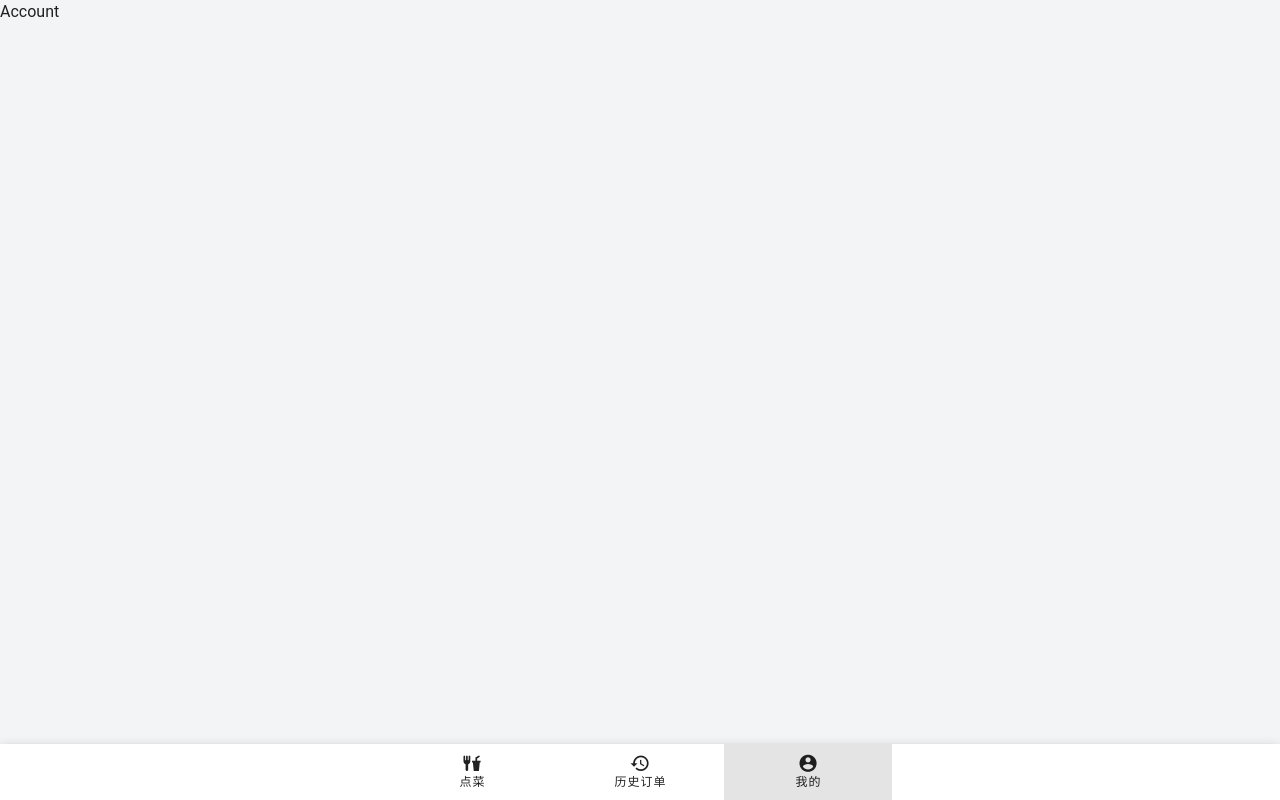
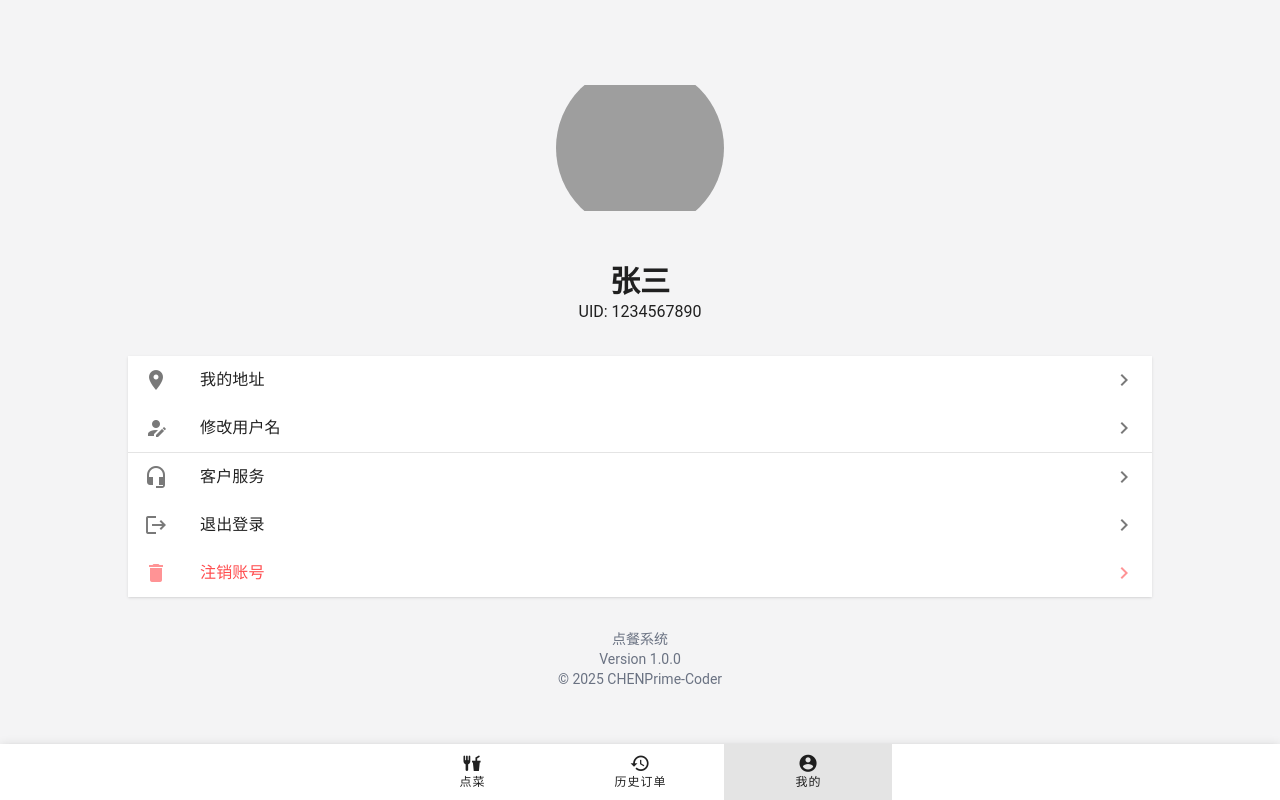
Before and after one commit to CHENPrime-coder/pwa-demo, a Vue app: page /account in a window 1280 px wide. Built offline with nearby package versions, Linux system fonts and the light colour scheme; grey boxes are pictures that could not be loaded.

Commit message:
feat: 添加多个视图组件，集成对话框和路由功能，更新账户管理和客户服务页面

```diff
--- a/src/App.vue
+++ b/src/App.vue
@@ -1,4 +1,10 @@
 <script setup>
+import TheCommonDialog from './components/TheCommonDialog.vue';
+import mitt from './plugins/mitt';
+
+mitt.on('back', () => {
+  window.history.go(-1);
+});
 </script>
 
 <template>
@@ -7,4 +13,5 @@
       <router-view />
     </v-app>
   </v-responsive>
+  <the-common-dialog />
 </template>
--- /dev/null
+++ b/src/components/TheCommonDialog.vue
@@ -0,0 +1,60 @@
+<!-- Global common dialog, with confirm & cancel callback -->
+ <script setup>
+import { ref } from 'vue';
+import mitt from '@/plugins/mitt';
+
+const message = ref('');
+const cancelCallback = ref(() => { dialog.value = false; });
+const confirmCallback = ref(() => { dialog.value = false; });
+const dialog = ref(false);
+const cancelVisible = ref(false);
+
+mitt.on('openDialog', ({ msg, callbackConfirm = null, cancelable = false, callbackCancel = null }) => {
+    // TODO: console log
+    console.log('openDialog', msg, callbackConfirm, cancelable, callbackCancel);
+    message.value = msg;
+    cancelVisible.value = cancelable;
+    dialog.value = true;
+    if (callbackConfirm) confirmCallback.value = callbackConfirm;
+    if (callbackCancel) cancelCallback.value = callbackCancel;
+});
+mitt.on('closeDialog', () => {
+    dialog.value = false;
+    confirmCallback.value = () => { dialog.value = false; };
+    cancelCallback.value = () => { dialog.value = false; };
+});
+</script>
+
+<template>
+  <v-dialog
+    v-model="dialog"
+    width="400"
+    class="!w-[80vw] !max-w-[80vw]"
+  >
+    <v-card
+      title="提示"
+    >
+      <v-card-text>
+        <p>
+          {{ message }}
+        </p>
+      </v-card-text>
+      <v-card-actions>
+        <v-btn
+          v-if="cancelVisible"
+          text
+          @click="cancelCallback()"
+        >
+          取消
+        </v-btn>
+        <v-btn
+          text
+          color="primary"
+          @click="confirmCallback()"
+        >
+          确定
+        </v-btn>
+      </v-card-actions>
+    </v-card>
+  </v-dialog>
+</template>
--- /dev/null
+++ b/src/tools/color.js
@@ -0,0 +1,4 @@
+// app colors
+export const colors = {
+    danger: '#FF4D4F',
+};
--- a/src/views/AccountView.vue
+++ b/src/views/AccountView.vue
@@ -1,3 +1,149 @@
+<script setup>
+import { colors } from '@/tools/color';
+import { ref } from 'vue';
+import mitt from '@/plugins/mitt';
+
+const username = ref('张三');
+const uid = ref('1234567890');
+const year = new Date().getFullYear();
+const version = ref('1.0.0');
+const appName = ref('点餐系统');
+const modifyUsernameDialog = ref(false);
+
+const modifyUsername = () => {
+  // TODO: Perform username modification logic here
+  modifyUsernameDialog.value = false;
+};
+const openDeleteAccountConfirmDialog = () => {
+  mitt.emit('openDialog', {
+    msg: '确定注销账号吗？',
+    callbackConfirm: () => {
+      // TODO: Perform account deletion logic here
+      console.log('Account deleted');
+      mitt.emit('closeDialog');
+    },
+    cancelable: true,
+  });
+};
+const openLogoutConfirmDialog = () => {
+  mitt.emit('openDialog', {
+    msg: '确定退出登录吗？',
+    cancelable: true,
+    callbackConfirm: () => {
+      // TODO: Perform logout logic here
+      console.log('Logged out');
+      mitt.emit('closeDialog');
+    },
+  });
+};
+</script>
+
 <template>
-  <h1>Account</h1>
+  <div class="flex flex-col items-center">
+    <v-img
+      class="w-[25vw] h-[25vw] rounded-full mt-16 mb-8 !max-w-[168px] !max-h-[168px]"
+      :src="`https://ui-avatars.com/api/?name=${username}`"
+    >
+      <template #placeholder>
+        <div class="d-flex align-center justify-center fill-height">
+          <v-progress-circular
+            color="grey-lighten-4"
+            indeterminate
+          />
+        </div>
+      </template>
+    </v-img>
+    <div class="flex flex-col items-center">
+      <p class="text-3xl font-bold">
+        {{ username }}
+      </p>
+      <p>UID: {{ uid }}</p>
+    </div>
+    <div class="w-[80vw] shadow-sm mt-8">
+      <v-list class="!p-0">
+        <v-list-item
+          color="primary"
+          append-icon="mdi-chevron-right"
+          prepend-icon="mdi-map-marker"
+          title="我的地址"
+          to="/address-management"
+        />
+        <v-list-item
+          color="primary"
+          append-icon="mdi-chevron-right"
+          prepend-icon="mdi-account-edit"
+          title="修改用户名"
+          @click="modifyUsernameDialog = true"
+        />
+        <v-divider />
+        <v-list-item
+          color="primary"
+          append-icon="mdi-chevron-right"
+          prepend-icon="mdi-headset"
+          title="客户服务"
+          to="/customer-service"
+        />
+        <v-list-item
+          color="primary"
+          append-icon="mdi-chevron-right"
+          prepend-icon="mdi-logout"
+          title="退出登录"
+          @click="openLogoutConfirmDialog"
+        />
+        <v-list-item
+          :base-color="colors.danger"
+          append-icon="mdi-chevron-right"
+          prepend-icon="mdi-delete"
+          title="注销账号"
+          @click="openDeleteAccountConfirmDialog"
+        />
+      </v-list>
+    </div>
+    <!-- Bottom App info(version...) text -->
+    <div class="w-[80vw] mt-8 text-center">
+      <p class="text-sm text-gray-500">
+        {{ appName }}
+      </p>
+      <p class="text-sm text-gray-500">
+        Version {{ version }}
+      </p>
+      <p class="text-sm text-gray-500">
+        © {{ year }} CHENPrime-Coder
+      </p>
+    </div>
+  </div>
+  <v-dialog
+    v-model="modifyUsernameDialog"
+    width="400"
+    class="!w-[80vw] !max-w-[80vw]"
+    :style="{ 'max-width': '80vw' }"
+  >
+    <v-card
+      title="修改用户名"
+    >
+      <v-card-text>
+        <v-text-field
+          v-model="username"
+          label="用户名"
+          outlined
+          class="w-full"
+        />
+      </v-card-text>
+      <v-card-actions>
+        <v-btn
+          text
+          @click="modifyUsernameDialog = false"
+        >
+          取消
+        </v-btn>
+        <v-btn
+          text
+          color="primary"
+          @click="modifyUsername"
+        >
+          确定
+        </v-btn>
+      </v-card-actions>
+    </v-card>
+  </v-dialog>
 </template>
--- a/src/views/HomeView.vue
+++ b/src/views/HomeView.vue
@@ -3,12 +3,13 @@
 
 <template>
   <div class="flex flex-col min-h-screen">
-    <v-main class="flex-1 bg-gray-100">
+    <v-main class="flex-1 bg-zinc-100">
       <router-view />
     </v-main>
     <v-bottom-navigation
       grow
       mandatory
+      class="!left-0 !w-full"
     >
       <v-btn to="dishes">
         <v-icon icon="mdi-food-fork-drink" />
--- a/src/views/OrderDishesView.vue
+++ b/src/views/OrderDishesView.vue
@@ -1,6 +1,5 @@
 <script setup>
 import { ref } from 'vue';
-import PWABadge from '@/components/PWABadge.vue';
 
 const tab = ref('option-1');
 const sidebarOpen = ref(false);
@@ -14,53 +13,39 @@ const sidebarOpen = ref(false);
         @click="sidebarOpen = !sidebarOpen"
       />
       <span class="ml-2">菜单</span>
-      <PWABadge />
     </v-app-bar>
     <div class="flex flex-1 min-h-0">
       <v-navigation-drawer
-        v-if="sidebarOpen"
         v-model="sidebarOpen"
         width="100"
-        class="border-e bg-white flex-shrink-0 !top-0 pt-4"
+        class="border-e bg-white pt-4 !absolute"
         clipped
         :scrim="false"
         style="position: relative; z-index: 201; height: 100%;"
       >
         <v-tabs
           v-model="tab"
-          class="h-full flex flex-col"
+          class="!h-[82vh] flex flex-col relative"
           color="primary"
           stacked
           direction="vertical"
         >
           <v-tab
-            class="h-auto mb-4"
-            prepend-icon="mdi-account"
-            text="Option 1"
+            class="h-auto mb-4 justify-center"
+            prepend-icon="mdi-view-grid-outline"
+            text="全部"
             value="option-1"
           />
           <v-tab
-            class="h-auto mb-4"
-            prepend-icon="mdi-lock"
-            text="Option 2"
-            value="option-2"
-          />
-          <v-tab
-            class="h-auto mb-4"
-            prepend-icon="mdi-access-point"
-            text="Option 3"
-            value="option-3"
-          />
-          <v-tab
-            class="h-auto mb-4 mt-auto"
-            prepend-icon="mdi-access-point"
-            text="Bottom"
+            class="h-auto mb-4 mt-auto justify-center"
+            prepend-icon="mdi-shopping-outline"
+            text="购物车"
             value="option-bottom"
           />
         </v-tabs>
       </v-navigation-drawer>
       <div
-        class="!p-4 flex-1 h-full bg-amber-300 min-w-0"
+        class="!p-4 flex-1 h-full min-w-0"
         style="min-height: 0;"
       >
         <span>{{ tab }}</span>
--- /dev/null
+++ b/src/views/account/AddressManagementView.vue
@@ -0,0 +1,20 @@
+<script setup lang="ts">
+import mitt from '@/plugins/mitt';
+
+</script>
+
+<template>
+  <div class="flex flex-col h-full">
+    <v-app-bar>
+      <template #prepend>
+        <v-app-bar-nav-icon
+          icon="mdi-arrow-left"
+          @click="mitt.emit('back')"
+        />
+      </template>
+
+      <v-app-bar-title>地址管理</v-app-bar-title>
+    </v-app-bar>
+    <v-main>地址管理</v-main>
+  </div>
+</template>
--- /dev/null
+++ b/src/views/account/CustomerServiceView.vue
@@ -0,0 +1,20 @@
+<script setup lang="ts">
+import mitt from '@/plugins/mitt';
+
+</script>
+
+<template>
+  <div class="flex flex-col h-full">
+    <v-app-bar>
+      <template #prepend>
+        <v-app-bar-nav-icon
+          icon="mdi-arrow-left"
+          @click="mitt.emit('back')"
+        />
+      </template>
+
+      <v-app-bar-title>客户服务</v-app-bar-title>
+    </v-app-bar>
+    <v-main>客户服务</v-main>
+  </div>
+</template>
```
Also changed, not shown: src/plugins/router.js (+12 -0 lines), src/stores/user.js (added), src/views/LoginView.vue (added).
